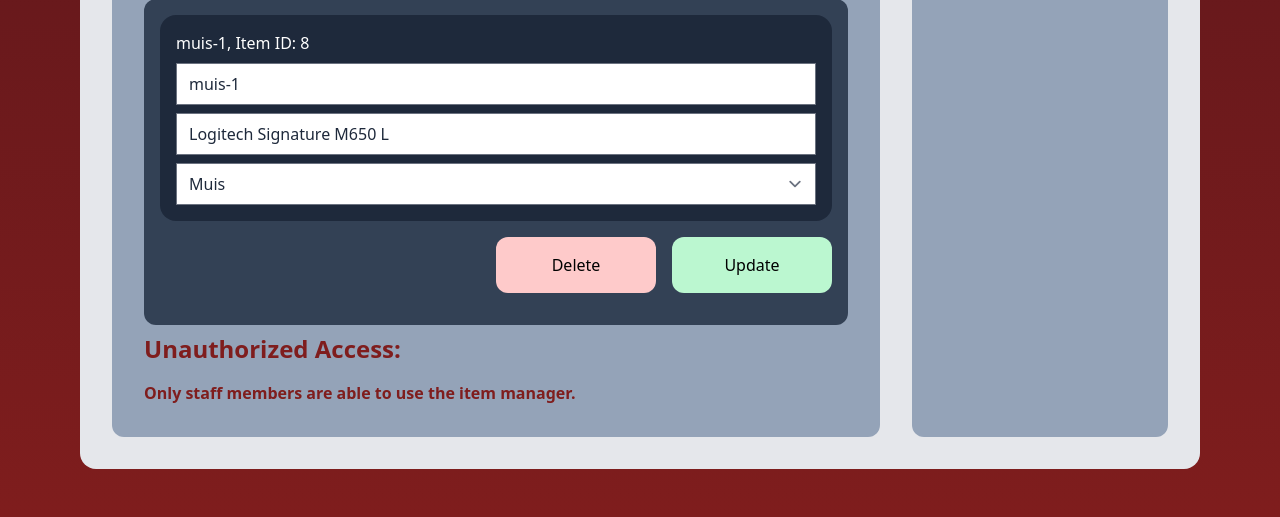
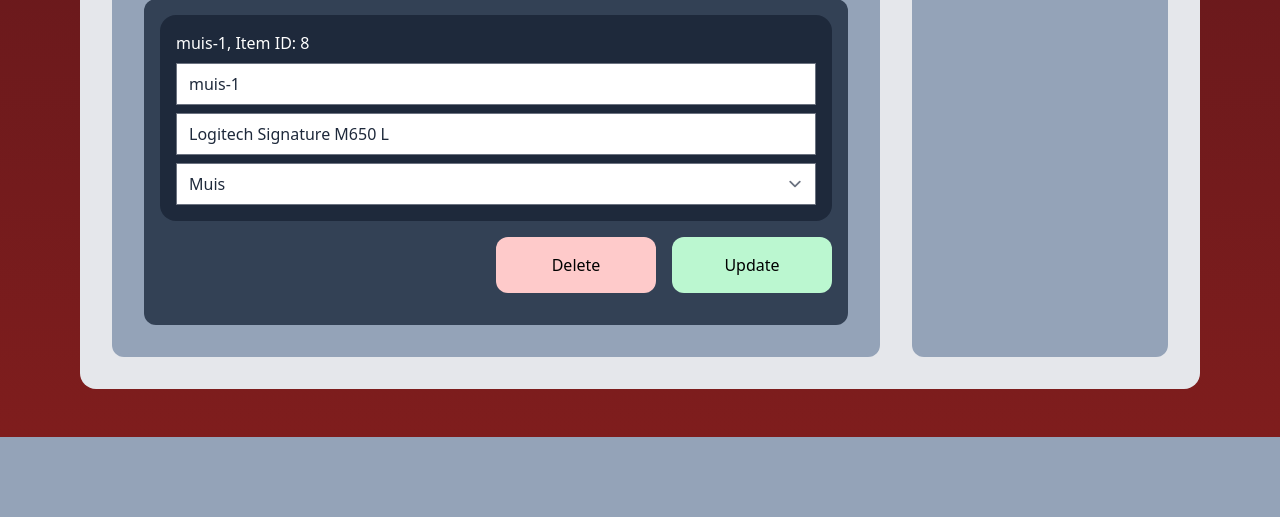
Before and after one commit to Neo-Phoenix/PPKevin, a Django app: page /item-manager in a window 1280 px wide. Shown: the part 2397-2914 px from the top of the page. After the commit the page ends 2834 px from the top, so only its background shows below. Run offline with Django 4.2, Linux system fonts and the light colour scheme; a user stored in the database is signed in; data comes from the database, SQL or seed files in the repository; both versions use the stored data as it was after the commit; style sheets or scripts are compiled from the project's sources; some libraries are stand-ins or nearby versions.

Commit message:
Enkele bugfixes tijdens de demo opgelost

```diff
--- a/UitleensysteemApp/app/templates/app/item-manager.html
+++ b/UitleensysteemApp/app/templates/app/item-manager.html
@@ -85,11 +85,14 @@
                         {% else %}
                             <p>No items available</p>
                         {% endif %}
-                    {% endif %}
-                    <div>
+
+                    {% else %}
+                   <div>
                         <h1 class="font-bold text-2xl text-red-900 pb-4"> Unauthorized Access: </h1>
                         <h2 class="font-semibold text-red-900">Only staff members are able to use the item manager. </h2>
                     </div>
+                {% endif %}
+
                 </div>
 
                 <div class="flex bg-slate-400 rounded-xl p-4 sm:px-8 sm:py-4 gap-2 flex-col">
--- a/UitleensysteemApp/app/views.py
+++ b/UitleensysteemApp/app/views.py
@@ -271,9 +271,10 @@ def user_manager(request):
                     user.is_staff = True
                 else:
                     user.is_staff = False
-            if user_password == user_password_check:
+            if user_password:
+                print(user_password, user_password_check)
                 user.set_password(user_password)
-            else:
+            elif user_password != user_password_check:
                 messages.warning(request, "Updated passwords don't match.")
                 return render(request, 'app/user-manager.html', {
                     'user_username': user_username,
@@ -312,7 +313,7 @@ def user_manager(request):
                     'users': users,
                 })
             # Delete the user
-            #user.delete()
+            user.delete()
 
             print(request.user.id, user_id)
             messages.success(request, 'User deleted successfully.')
@@ -405,7 +406,7 @@ def item_manager(request):
                 item = get_object_or_404(Item, id=item_id)
                 item_temp = copy.deepcopy(item)
 
-                print(item_naam)
+                #print(item_naam)
                 enforced_item_name = enforce_item_name(item_naam)
 
                 item.naam = enforced_item_name
@@ -415,7 +416,7 @@ def item_manager(request):
                 # Default checked Django models.Model implementatie dus de ids van de object,
                 # maar ik vergelijk de __str__ method van de class die dus een stringrepresentatie bevat van de inhoud
                 if (item.__str__ == item_temp.__str__):
-                    print("1", item, "and", item_temp)
+                    #print("1", item, "and", item_temp)
                     messages.warning(request, "No changes detected from the updated event")
                 else:
                     #print("2", event, event_temp)
```
Also changed, not shown: README.md, UitleensysteemApp/db.sqlite3.
